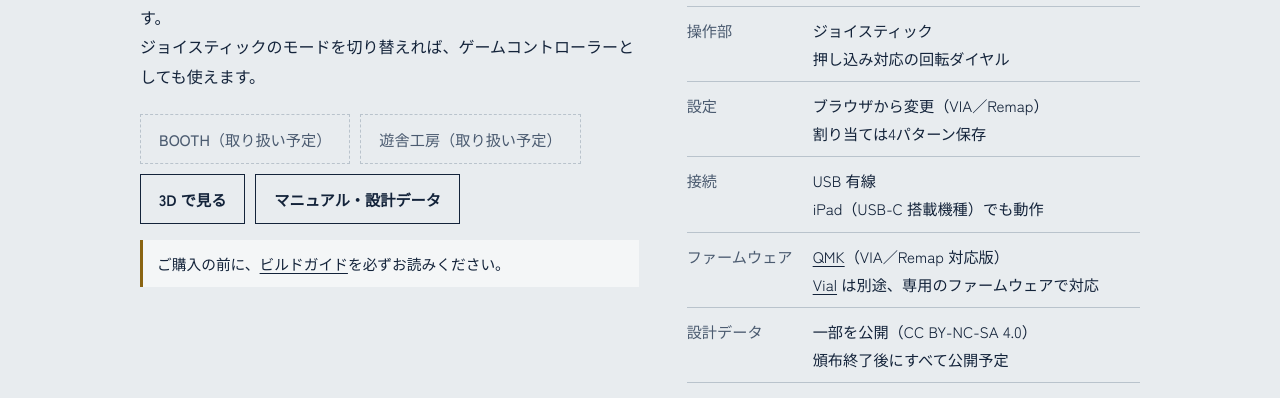
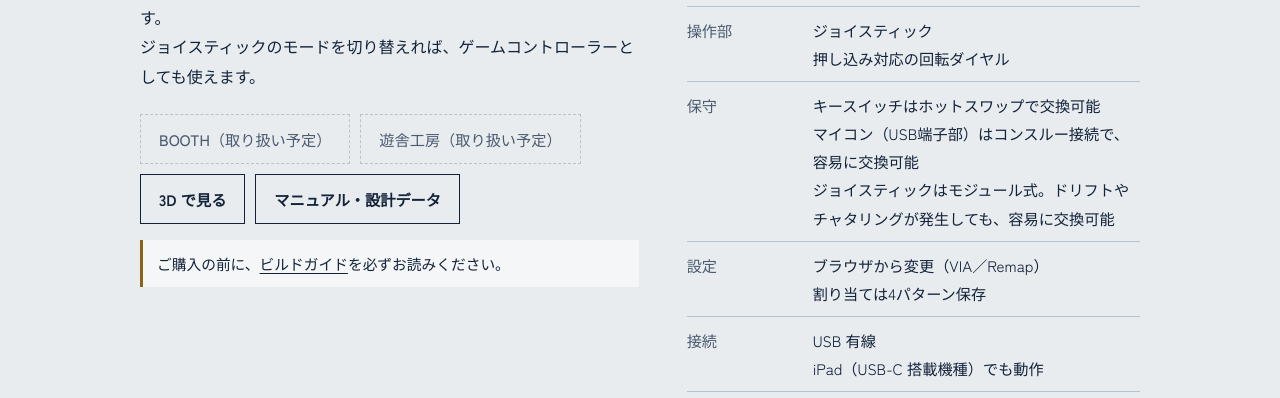
Before and after one commit to kushima8/kushima8.github.io, a plain HTML site: page index.html in a window 1280 px wide. Shown: the part 1064-1462 px from the top of the page. Drawn offline with Linux system fonts and the light colour scheme.

Commit message:
Update index.html

```diff
--- a/index.html
+++ b/index.html
@@ -236,6 +236,7 @@ Reex トラックボールユニットを使用。<br>
           <li><span>推奨</span><span>パームレスト（別途用意）との併用</span></li>
           <li><span>キー</span><span>ロープロファイルメカニカル 24キー（スイッチ交換対応）</span></li>
           <li><span>操作部</span><span>ジョイスティック<br>押し込み対応の回転ダイヤル</span></li>
+          <li><span>保守</span><span>キースイッチはホットスワップで交換可能<br>マイコン（USB端子部）はコンスルー接続で、容易に交換可能<br>ジョイスティックはモジュール式。ドリフトやチャタリングが発生しても、容易に交換可能</span></li>
           <li><span>設定</span><span>ブラウザから変更（VIA／Remap）<br>割り当ては4パターン保存</span></li>
           <li><span>接続</span><span>USB 有線<br>iPad（USB-C 搭載機種）でも動作</span></li>
           <li><span>ファームウェア</span><span><a href="https://github.com/kushima8/qmk_firmware">QMK</a>（VIA／Remap 対応版）<br><a href="https://github.com/kushima8/vial-qmk">Vial</a> は別途、専用のファームウェアで対応</span></li>
```
